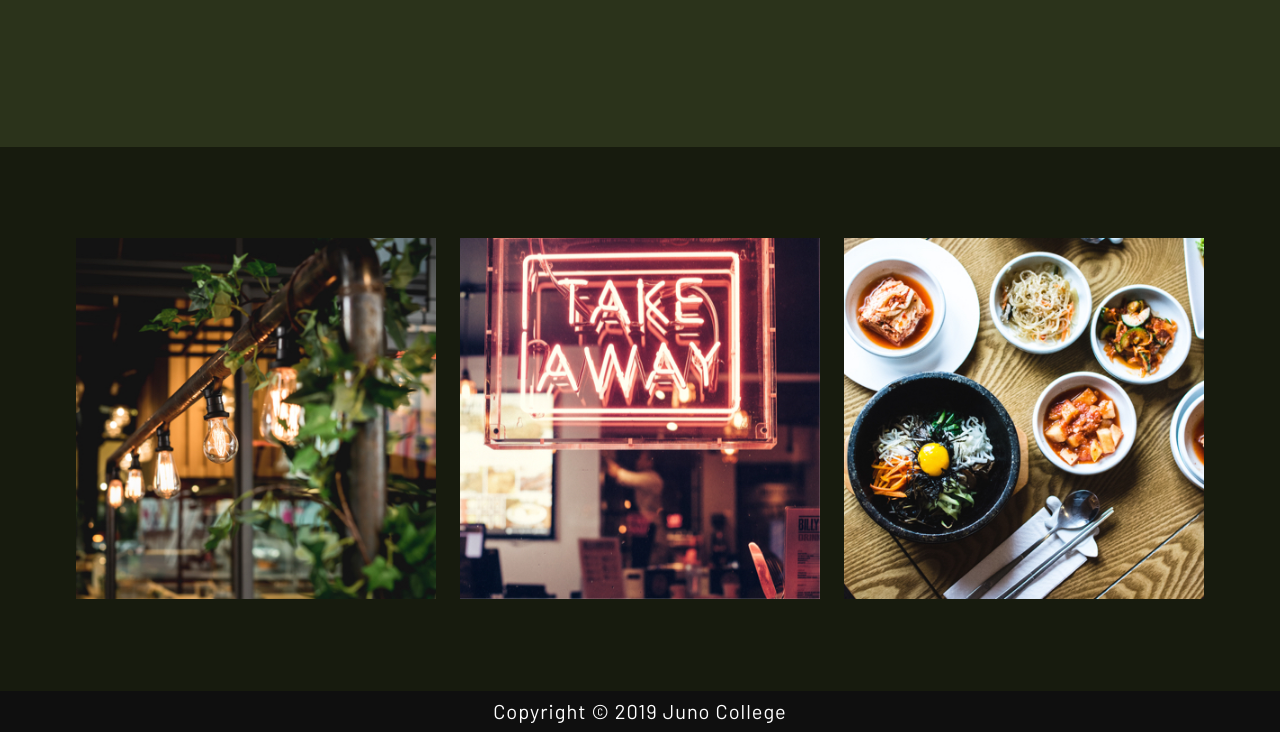
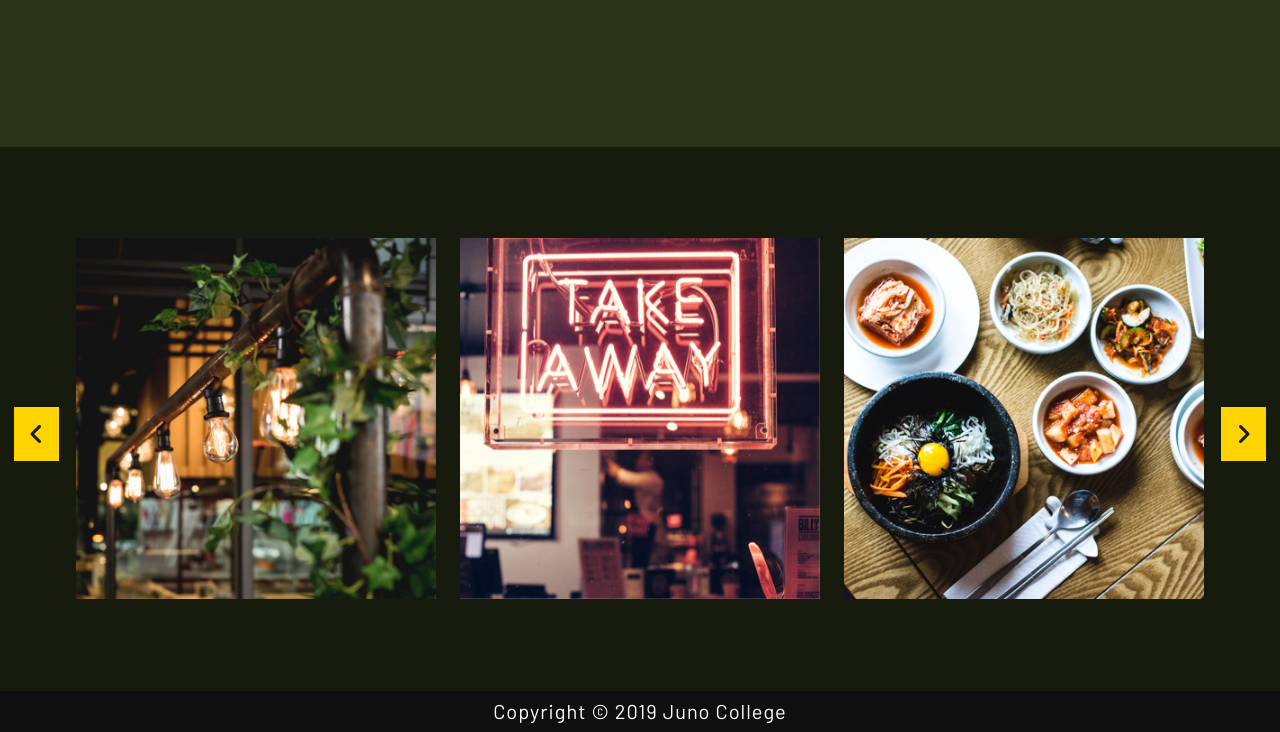
Before and after one commit to chaarz/Project-1-the-restaurant-mall, a plain HTML site: page index.html in a window 1280 px wide. Shown: the part 3603-4335 px from the top of the page. Drawn offline with Linux system fonts and the light colour scheme.

Commit message:
started carousel on gallery

```diff
--- a/index.html
+++ b/index.html
@@ -5,6 +5,7 @@
     <meta http-equiv="X-UA-Compatible" content="IE=edge">
     <meta name="viewport" content="width=device-width, initial-scale=1.0">
     <script src="https://kit.fontawesome.com/f21b5dfadd.js" crossorigin="anonymous"></script>
+    <script src="./script.js" defer></script>
     <title>Home | The Restaurant Mall</title>
     <link rel="stylesheet" href="./styles/styles.css">
 </head>
@@ -137,7 +138,11 @@
         </section><!--nature ends-->
     </main><!--Main ends -->
     <footer>
-        <div class="wrapper">
+        <div class="wrapper carousel">
+            <button class="carousel-button prev" aria-label="carousel button previous">
+                <i class="fa-solid fa-angle-left"></i>
+                <span class="visually-hidden">Carousel button previous</span>
+            </button>
             <ul class="gallery">
                 <li>
                     <img src="./the-restaurant-mall-assets/gallery-image-1.jpg" alt="patio string lights with edison bulbs at night">
@@ -148,7 +153,17 @@
                 <li>
                     <img src="./the-restaurant-mall-assets/gallery-image-3.jpg" alt="dishes displayed in bowls on set wooden table viewed from above">
                 </li>
+                <!-- <li>
+                    <img src="./the-restaurant-mall-assets/gallery-image-4.jpg" alt="sea food pasta dish viewed from above">
+                </li>
+                <li>
+                    <img src="./the-restaurant-mall-assets/gallery-image-5.jpg" alt="plated sandwich with brick wall background">
+                </li> -->
             </ul>
+            <button class="carousel-button next" aria-label="carousel button next">
+                <i class="fa-solid fa-angle-right"></i>
+                <span class="visually-hidden">Carousel button next</span>
+            </button>
         </div> <!--wrapper ends-->
         <p>Copyright © 2019 Juno College</p>
     </footer><!--footer ends-->
--- a/styles/sass/partials/_footer.scss
+++ b/styles/sass/partials/_footer.scss
@@ -21,4 +21,18 @@ footer{
         background-color: $black;
         padding: 0.3rem;
     }
+    .carousel{
+        position:relative;
+        .carousel-button{
+            position:absolute;
+            top: 11.5rem;
+        }
+        .prev{
+            left: -2.5rem;
+        }
+        .next{
+            right: -2.5rem;
+        }
+
+    }
 }
```
Also changed, not shown: app.js (deleted), script.js (added), styles/blog.css, styles/contact.css, styles/styles.css, the-restaurant-mall-assets/gallery-image-4.jpg (added), the-restaurant-mall-assets/gallery-image-5.jpg (added).
